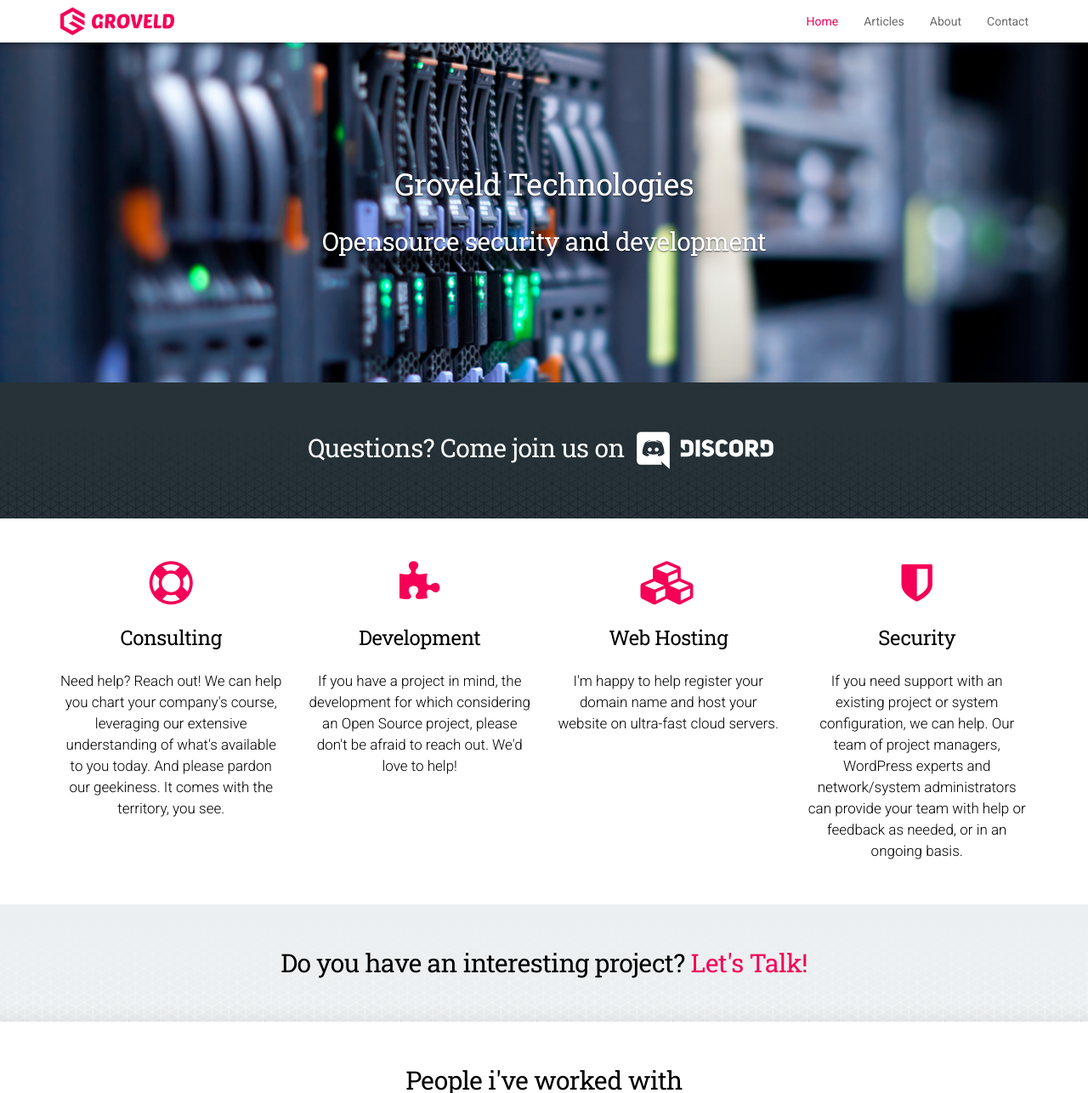
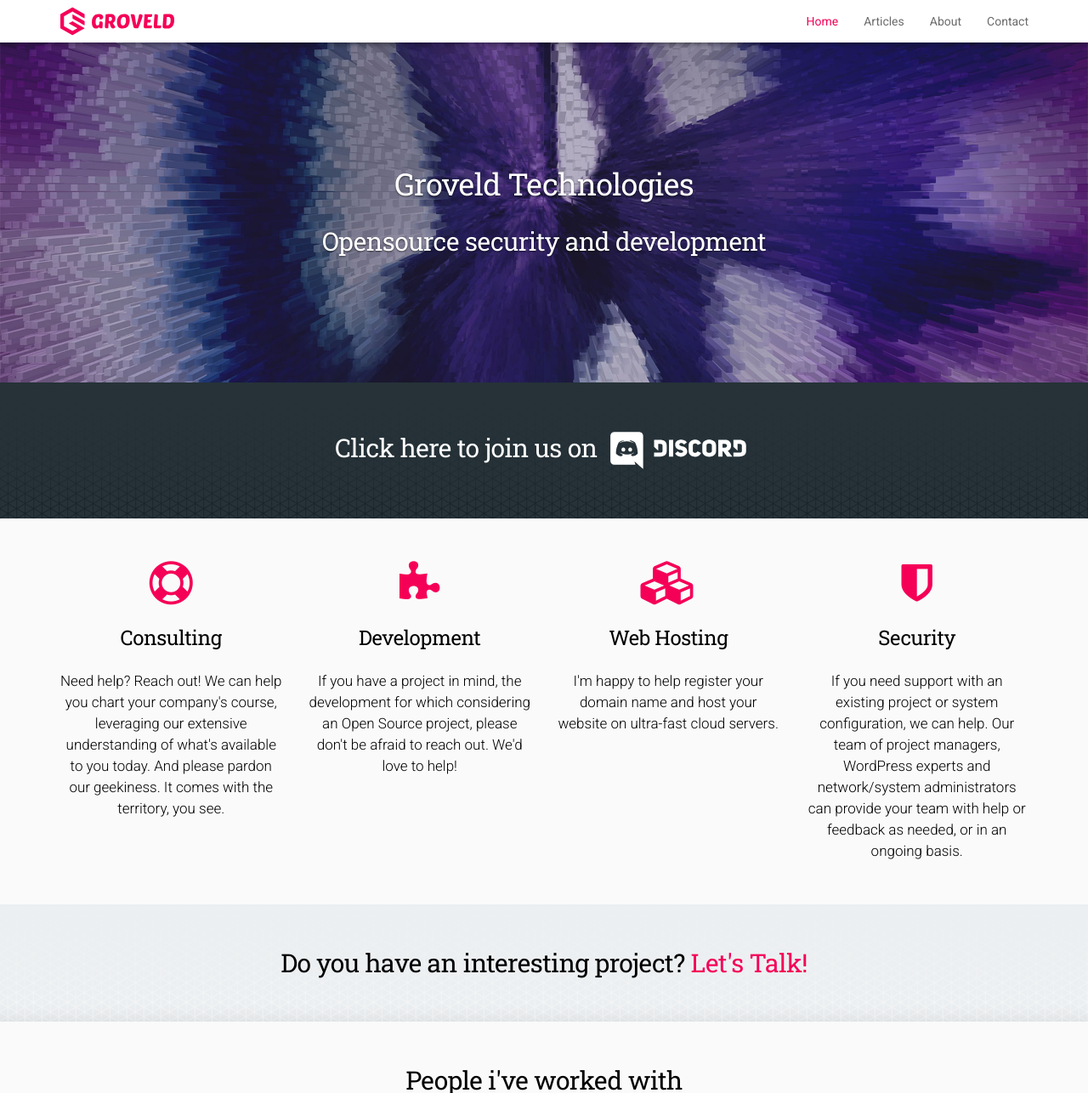
Before and after one commit to groveld/groveld.github.io, a Jekyll site: the page built from jekyll/index.md, in a window 1280 px wide and 1400 px high, cut to the strip 0-1286 px from the top of the window. Shown: the whole strip at 85% size. Built offline with Jekyll 4.4.1, drawn with Linux system fonts in a browser that asks for light colours.

Commit message:
changed header-image and added css for basic images and added shadow in menu in mobile view

```diff
--- a/jekyll/index.md
+++ b/jekyll/index.md
@@ -6,7 +6,7 @@ layout: default
 	<div class="carousel slide" data-ride="carousel" data-interval="10000">
 	  <div class="carousel-inner">
 	    <div class="item active">
-	      <img src="{{ site.baseurl }}/static/images/hero.jpg" alt="slider1">
+	      <img src="{{ site.baseurl }}/static/images/hero2.jpg" alt="slider1">
 	      <div class="carousel-caption">
 					<h1>{{ site.title }}</h1>
 					<h2>{{ site.tagline }}</h2>
@@ -18,7 +18,7 @@ layout: default
 
 <section class="info">
 	<div class="container">
-		<h2 class="text-center"><a href="https://discord.gg/0nlw6VZsI7fz22tx">Questions? Come join us on <img src="{{ site.baseurl }}/static/images/clients/discord-white.svg" alt="Discord"></a></h2>
+		<h2 class="text-center"><a href="https://discord.gg/0nlw6VZsI7fz22tx">Click here to join us on <img src="{{ site.baseurl }}/static/images/clients/discord-white.svg" alt="Discord"></a></h2>
 	</div>
 </section>
 
--- a/jekyll/static/css/stylesheet.css
+++ b/jekyll/static/css/stylesheet.css
@@ -22,7 +22,7 @@ body {
   color: #000;
   font-size: 17px;
   line-height: 25px;
-  background-color: #fff;
+  background-color: #fafafa;
 }
 h1, h2, h3, h4, h5, h6 {
   font-family: 'Roboto Slab', serif;
@@ -40,6 +40,9 @@ a {
 }
 a:hover, a:active {
   color: #1e88e5;
+}
+.content img {
+  width: 100%;
 }
 .highlight, pre, ul, p {
   margin-top: 0;
@@ -352,6 +355,11 @@ footer a:hover, footer a:active {
 
 /* SPECIFIC STYLING FOR MOBILE DEVICES */
 @media only screen and (max-width : 767px) {
+  .navbar-collapse {
+    -webkit-box-shadow: inset 0px 7px 8px -6px rgba(0,0,0,0.4);
+    -moz-box-shadow: inset 0px 7px 8px -6px rgba(0,0,0,0.4);
+    box-shadow: inset 0px 7px 8px -6px rgba(0,0,0,0.4);
+  }
   .navbar-default .navbar-nav>li>a {
     padding: 15px;
     font-size: 17px;
```
Also changed, not shown: jekyll/about.md (+2 -0 lines), jekyll/static/images/articles/ssh-htop.png (added), jekyll/static/images/hero2.jpg (added).
